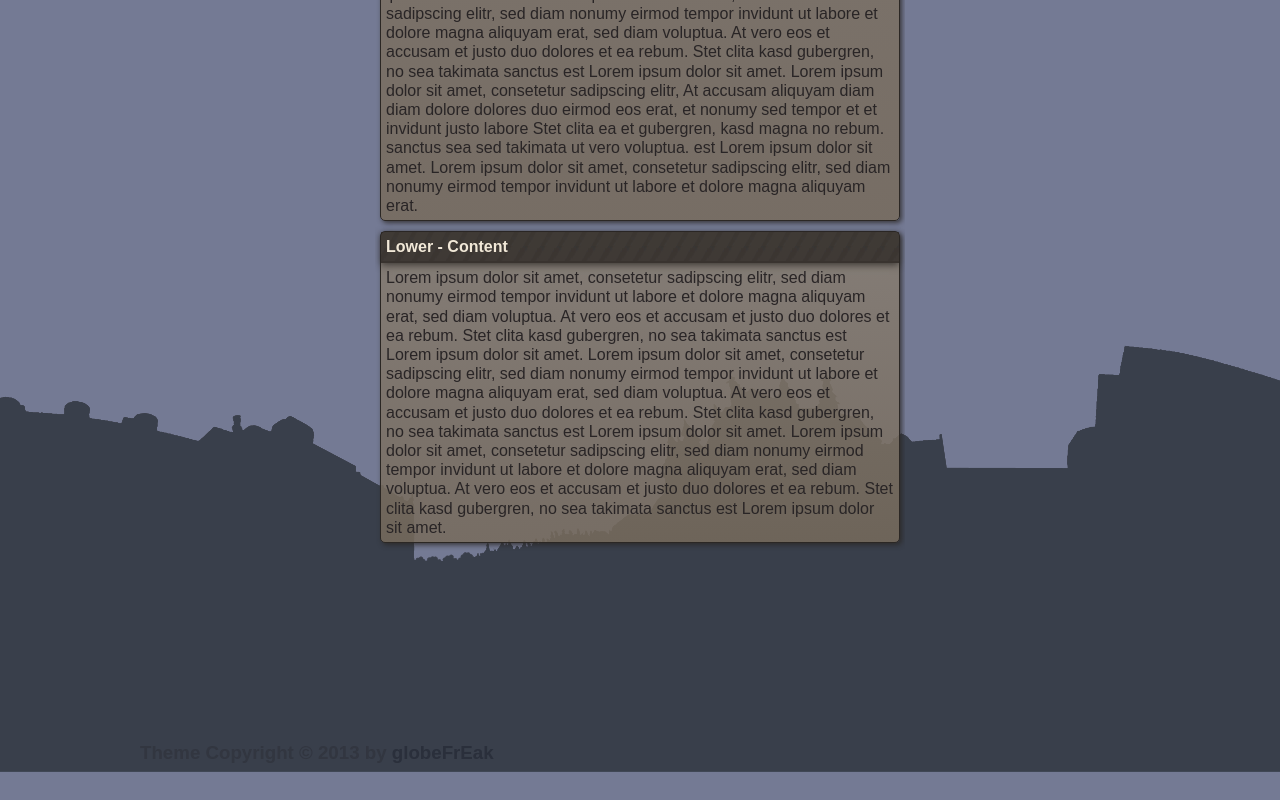
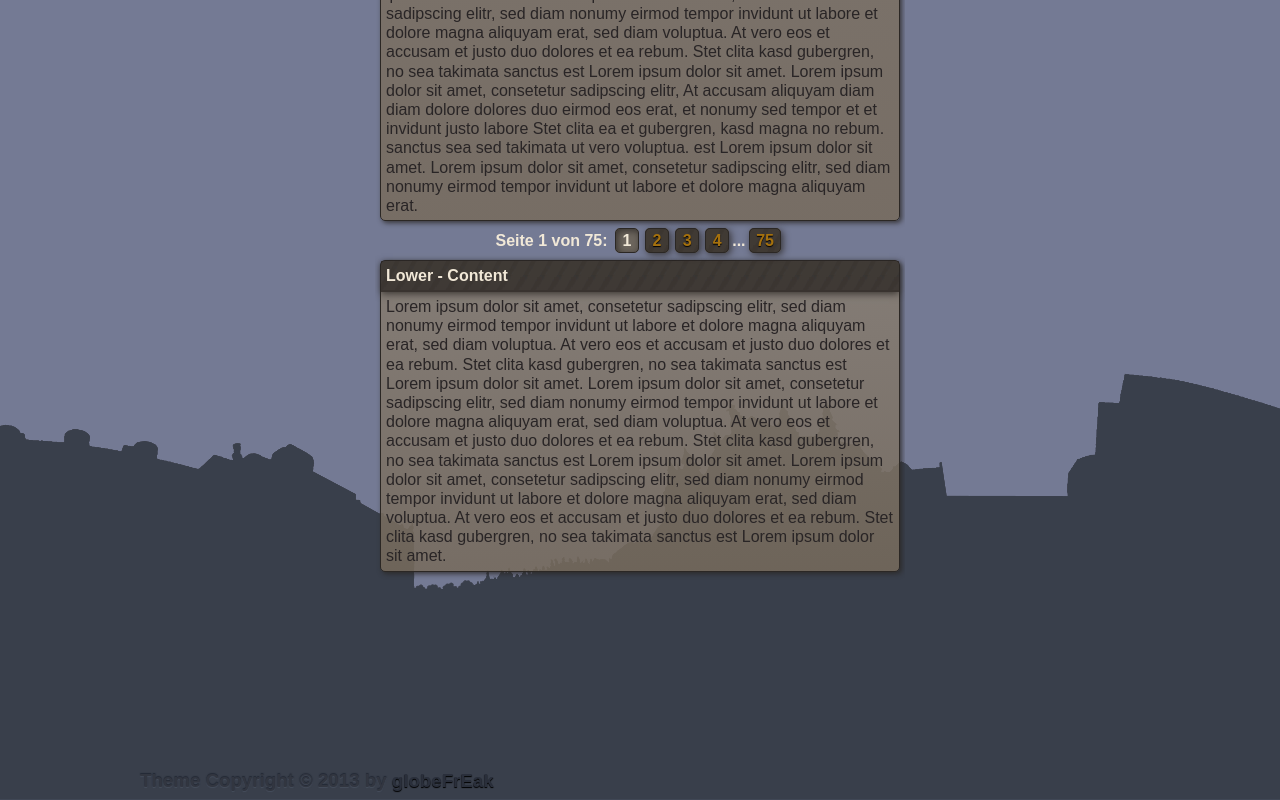
Before and after one commit to CWCLAN/CW-HTML5, a plain HTML site: page index.html in a window 1280 px wide. Shown: the part 1297-2097 px from the top of the page. Before the commit the page ends 2069 px from the top, so only its background shows below. Drawn offline with Linux system fonts and the light colour scheme.

Commit message:
style Aenderungen

```diff
--- a/css/style.css
+++ b/css/style.css
@@ -10,6 +10,18 @@
 
 body {
 	color: #F1E8D7;
+}
+
+a {
+	/*color: #ca880c;*/
+	color: #a5710e;
+	text-decoration: none;
+	text-shadow: 0 1px 1px black;
+}
+a:hover {
+	/*color: #97660a;*/
+	color: #7c5305;
+	text-shadow: 0 1px 1px #494949;
 }
 
 #wrapper {
@@ -56,6 +68,7 @@ nav {
 	margin-bottom: 5px;
 	-webkit-box-shadow: 2px 2px 5px rgba(43, 39, 36, 0.8);
 	box-shadow: 2px 2px 5px rgba(43, 39, 36, 0.8);
+	text-shadow: 0 1px 1px black;
 }
 /* Content */
 
@@ -113,6 +126,43 @@ nav {
 .panel .contentbody {
 	margin-top: 5px;
 	color: #292526;
+}
+
+.pagenav {
+	padding-bottom: 0.6em;
+	font-weight: bold;
+}
+.pagenav span {
+	border: 1px solid #2B2724;
+	background-color: rgba(109, 102, 94, 0.8);
+	background-color: rgb(109, 102, 94);
+	-moz-border-radius: 5px;
+	-khtml-border-radius: 5px;
+	-webkit-border-radius: 5px;
+	padding: 0.2em 0.4em 0.2em 0.4em;
+	margin: 0.2em;
+	-webkit-box-shadow:inset 2px 2px 7px rgba(43, 39, 36, 0.8);
+	box-shadow:inset 2px 2px 7px rgba(43, 39, 36, 0.8);
+}
+.pagenav a {
+	background: url(../img/panelback.png) repeat;
+	background-color: rgba(135,125,113,0.85);
+	background-color: rgb(135,125,113);
+	border: 1px solid #2B2724;
+	-moz-border-radius: 5px;
+	-khtml-border-radius: 5px;
+	-webkit-border-radius: 5px;
+	padding: 0.2em 0.4em 0.2em 0.4em;
+	margin: 0.2em;
+	text-decoration: none;
+	-webkit-box-shadow: 2px 2px 7px rgba(43, 39, 36, 0.8);
+	box-shadow: 2px 2px 7px rgba(43, 39, 36, 0.8);
+}
+.pagenav a:hover {
+	color: #F1E8D7;
+	background-color: rgba(50,46,42,0.85);
+	background-color: rgb(50,46,42,);
+	border: 1px solid #49433e;
 }
 
 /* Side left/right */
@@ -190,6 +240,7 @@ footer h3 {
 	position: relative;
 	color: #323640;
 	top: 170px;
+	text-shadow: 0 -1px 1px #232935, 0 1px 1px #464e5c;
 }
 
 footer a {
--- a/index.html
+++ b/index.html
@@ -123,6 +123,11 @@
 								dolore magna aliquyam erat.
 							</div>
 						</div>
+						<div align="center" style=";margin-top:5px;">
+							<div class="pagenav">
+								Seite  1 von 75: <span><strong>1</strong></span><a href="#">2</a><a href="#">3</a><a href="#">4</a>...<a href="#">75</a>
+							</div>
+						</div>
 					</div>
 					<div id="lower-block">
 						<div class="panel">
```
